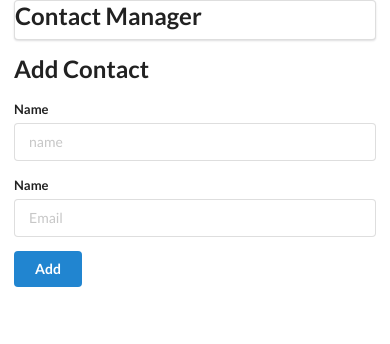
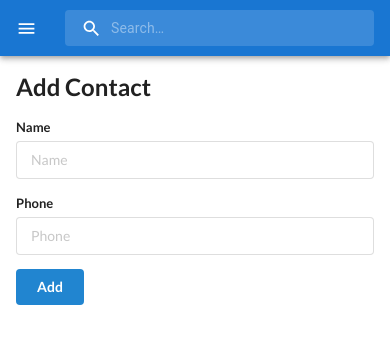
Before and after one commit to HamzaEg/contact-app, a React (Create React App) app: page / in a window 390 px wide. Shown: the top 344 px of the page. Built offline with nearby package versions, Linux system fonts and the light colour scheme.

Commit message:
phone (list, card, serch appbar , ... )

```diff
--- a/package.json
+++ b/package.json
@@ -3,12 +3,17 @@
   "version": "0.1.0",
   "private": true,
   "dependencies": {
+    "@emotion/react": "^11.7.1",
+    "@emotion/styled": "^11.6.0",
+    "@mui/icons-material": "^5.2.5",
+    "@mui/material": "^5.2.5",
     "@testing-library/jest-dom": "^5.16.1",
     "@testing-library/react": "^12.1.2",
     "@testing-library/user-event": "^13.5.0",
     "react": "^17.0.2",
     "react-dom": "^17.0.2",
     "react-scripts": "5.0.0",
+    "uuidv4": "^3.0.1",
     "web-vitals": "^2.1.2"
   },
   "scripts": {
--- a/src/components/AddContact.js
+++ /dev/null
@@ -1,51 +0,0 @@
-import React from 'react';
-
-class AddContact extends React.Component {
-    state = {
-        name: "",
-        email: "",
-    };
-
-    add = (e) => {
-        e.preventDefault();
-        if (this.state.name === "" || this.state.email === "") {
-            alert("All the fields are mandatory!");
-            return
-        }
-        this.props.addContactHandler(this.state)
-        console.log(this.state);
-        this.setState({name:"", email:""});
-    }
-    render(){
-        return (
-            <div className="ui main">
-                <h2>Add Contact</h2>
-                <form className="ui form" onSubmit={this.add}>
-                    <div className="field">
-                        <label>Name</label>
-                        <input
-                        type="text"
-                        name="name"
-                        placeholder="name"
-                        value={this.state.name}
-                        onChange={ (e) => { this.setState ({name: e.target.value})} }
-                        />
-                    </div>
-                    <div className="field">
-                        <label>Name</label>
-                        <input
-                        type="text"
-                        name="email"
-                        placeholder="Email"
-                        value={this.state.email}
-                        onChange={ (e) => { this.setState ({email: e.target.value})} }
-                        />
-                    </div>
-                    <button className="ui button blue">Add</button>
-                </form>
-            </div>
-        );
-    }
-}
-
-export default AddContact;
--- /dev/null
+++ b/src/components/AddPhone.js
@@ -0,0 +1,50 @@
+import React from "react";
+
+class AddPhone extends React.Component {
+  state = {
+    name: "",
+    phone: "",
+  };
+
+  add = (e) => {
+    e.preventDefault();
+    if (this.state.name === "" || this.state.phone === "") {
+      alert("ALl the fields are mandatory!");
+      return;
+    }
+    this.props.addContactHandler(this.state);
+    this.setState({ name: "", phone: "" });
+  };
+  render() {
+    return (
+      <div className="ui main">
+        <h2>Add Contact</h2>
+        <form className="ui form" onSubmit={this.add}>
+          <div className="field">
+            <label>Name</label>
+            <input
+              type="text"
+              name="name"
+              placeholder="Name"
+              value={this.state.name}
+              onChange={(e) => this.setState({ name: e.target.value })}
+            />
+          </div>
+          <div className="field">
+            <label>Phone</label>
+            <input
+              type="text"
+              name="phone"
+              placeholder="Phone"
+              value={this.state.phone}
+              onChange={(e) => this.setState({ phone: e.target.value })}
+            />
+          </div>
+          <button className="ui button blue">Add</button>
+        </form>
+      </div>
+    );
+  }
+}
+
+export default AddPhone;
--- a/src/components/App.js
+++ b/src/components/App.js
@@ -1,24 +1,44 @@
-import React, {useState} from 'react'
+import React, {useState, useEffect} from 'react'
+import { v4 as uuid } from "uuid";
 import './App.css';
-import Header from './Header';
-import AddContact from './AddContact';
-import ContactList from './ContactList';
-
+import SearchAppBar from './SearchAppBar';
+import AddPhone from './AddPhone';
+import PhoneList from './PhoneList';
+import Box from '@mui/material/Box';
 
 function App() {
+  const LOCAL_STORAGE_KEY = "contacts";
   const [contacts, setContacts] = useState([]);
 
   const addContactHandler = (contact) => {
     console.log(contact);
-    setContacts([...contacts, contact]);
+    setContacts([...contacts, {id: uuid(), ...contact }]);
   };
 
+  const removeContactHandler = (id) => {
+    const newContactList = contacts.filter((contact) => {
+      return contact.id !== id;
+    });
+    setContacts(newContactList);
+  };
+
+  useEffect(() => {
+    const retriveContacts = JSON.parse(localStorage.getItem(LOCAL_STORAGE_KEY))
+    if(retriveContacts) setContacts(retriveContacts)
+  }, [])
+
+  useEffect(() => {
+    localStorage.setItem(LOCAL_STORAGE_KEY, JSON.stringify(contacts))
+  }, [contacts])
+
   return (
-    <div className="ui container">
-    <Header />
-    <AddContact addContactHandler={addContactHandler} />
-    <ContactList contacts={contacts} />
-    </div>
+    <Box sx={{ flexGrow: 1}}>
+      <SearchAppBar />
+      <Box sx={{ p: 2 }}>
+      <AddPhone addContactHandler={addContactHandler} />
+      <PhoneList contacts={contacts} getContactId={removeContactHandler}/>
+      </Box>
+    </Box>
   );
 }
 
--- a/src/components/ContactCard.js
+++ /dev/null
@@ -1,21 +0,0 @@
-import React from 'react'
-import user from '../images/user.png'
-
-const CardContact =(props)=>{
-    const { id, name, email} = props.contact;
-    console.log(id)
-
-    return (
-        <div className="item">
-            <img className="ui avatar image" src={user} alt="user" />
-            <div className="content">
-                <div className="header">{name}</div>
-                <div>{email} <i className="trash alternate outline icon"
-            style={{color:"red", marginTop: "7px"}}
-            ></i></div>
-            </div>
-
-        </div>
-    );
-};
- export default CardContact;
--- a/src/components/ContactList.js
+++ /dev/null
@@ -1,17 +0,0 @@
-import React from 'react'
-import ContactCard from './ContactCard'
-
-const ContactList = (props) => {
-
-
-    const renderContactList = props.contacts.map((contact) => {
-        return <ContactCard contact={contact}></ContactCard>;
-    })
-    return (
-        <div className="ui celled list">
-            {renderContactList}
-        </div>
-    );
-}
-
-export default ContactList;
--- a/src/components/Header.js
+++ /dev/null
@@ -1,13 +0,0 @@
-import React from 'react';
-
-const Header = () => {
-    return (
-        <div className="ui fixes menu">
-            <div className="ui container center">
-                <h2>Contact Manager</h2>
-            </div>
-        </div>
-    );
-};
-
-export default Header;
--- /dev/null
+++ b/src/components/PhoneCard.js
@@ -0,0 +1,31 @@
+import React from "react";
+// import user from '../images/user.png'
+import ListItem from "@mui/material/ListItem";
+import ListItemText from "@mui/material/ListItemText";
+import ListItemAvatar from "@mui/material/ListItemAvatar";
+import Avatar from "@mui/material/Avatar";
+import ImageIcon from "@mui/icons-material/Image";
+// import WorkIcon from '@mui/icons-material/Work';
+// import BeachAccessIcon from '@mui/icons-material/BeachAccess';
+
+const CardContact = (props) => {
+  const { id, name, phone } = props.contact;
+
+  return (
+    <ListItem>
+      <ListItemAvatar>
+        <Avatar>
+          <ImageIcon />
+        </Avatar>
+      </ListItemAvatar>
+      <ListItemText primary={name} secondary={phone} />
+      <i className="edit alternate outline icon" style={{color:"blue", marginTop: "7px"}}></i>
+       <i
+        className="trash alternate outline icon"
+        style={{ color: "red", marginTop: "7px" }}
+        onClick={() => props.clickHander(id)}
+      ></i>
+    </ListItem>
+  );
+};
+export default CardContact;
--- /dev/null
+++ b/src/components/PhoneList.js
@@ -0,0 +1,40 @@
+import React from "react";
+import PhoneCard from "./PhoneCard";
+
+const PhoneList = (props) => {
+  console.log(props);
+
+  const deleteConactHandler = (id) => {
+    props.getContactId(id);
+  };
+  const renderPhoneList = props.contacts.map((contact) => {
+    return (
+      <PhoneCard
+        contact={contact}
+        clickHander={deleteConactHandler}
+        key={contact.id}
+      />
+    );
+  });
+  return <div className="ui celled list">{renderPhoneList}</div>;
+};
+
+export default PhoneList;
+
+// import * as React from 'react';
+// import List from '@mui/material/List';
+// import PhoneCard from './PhoneCard';
+
+// const PhoneList = (props) => {
+
+//       const renderPhoneList = props.contacts.map((contact) => {
+//             return <PhoneCard contact={contact} key={contact.id}/>;
+//     })
+//     return (
+//         <List sx={{ width: '100%', maxWidth: 360, bgcolor: 'background.paper' }}>
+//                 {renderPhoneList}
+//         </List>
+//     );
+// }
+
+// export default PhoneList;
--- /dev/null
+++ b/src/components/SearchAppBar.js
@@ -0,0 +1,89 @@
+import * as React from 'react';
+import { styled, alpha } from '@mui/material/styles';
+import AppBar from '@mui/material/AppBar';
+import Box from '@mui/material/Box';
+import Toolbar from '@mui/material/Toolbar';
+import IconButton from '@mui/material/IconButton';
+import Typography from '@mui/material/Typography';
+import InputBase from '@mui/material/InputBase';
+import MenuIcon from '@mui/icons-material/Menu';
+import SearchIcon from '@mui/icons-material/Search';
+
+const Search = styled('div')(({ theme }) => ({
+  position: 'relative',
+  borderRadius: theme.shape.borderRadius,
+  backgroundColor: alpha(theme.palette.common.white, 0.15),
+  '&:hover': {
+    backgroundColor: alpha(theme.palette.common.white, 0.25),
+  },
+  marginLeft: 0,
+  width: '100%',
+  [theme.breakpoints.up('sm')]: {
+    marginLeft: theme.spacing(1),
+    width: 'auto',
+  },
+}));
+
+const SearchIconWrapper = styled('div')(({ theme }) => ({
+  padding: theme.spacing(0, 2),
+  height: '100%',
+  position: 'absolute',
+  pointerEvents: 'none',
+  display: 'flex',
+  alignItems: 'center',
+  justifyContent: 'center',
+}));
+
+const StyledInputBase = styled(InputBase)(({ theme }) => ({
+  color: 'inherit',
+  '& .MuiInputBase-input': {
+    padding: theme.spacing(1, 1, 1, 0),
+    // vertical padding + font size from searchIcon
+    paddingLeft: `calc(1em + ${theme.spacing(4)})`,
+    transition: theme.transitions.create('width'),
+    width: '100%',
+    [theme.breakpoints.up('sm')]: {
+      width: '12ch',
+      '&:focus': {
+        width: '20ch',
+      },
+    },
+  },
+}));
+
+export default function SearchAppBar() {
+  return (
+    <Box sx={{ flexGrow: 1 }}>
+      <AppBar position="static">
+        <Toolbar>
+          <IconButton
+            size="large"
+            edge="start"
+            color="inherit"
+            aria-label="open drawer"
+            sx={{ mr: 2 }}
+          >
+            <MenuIcon />
+          </IconButton>
+          <Typography
+            variant="h6"
+            noWrap
+            component="div"
+            sx={{ flexGrow: 1, display: { xs: 'none', sm: 'block' } }}
+          >
+            Telefonebuch
+          </Typography>
+          <Search>
+            <SearchIconWrapper>
+              <SearchIcon />
+            </SearchIconWrapper>
+            <StyledInputBase
+              placeholder="Search…"
+              inputProps={{ 'aria-label': 'search' }}
+            />
+          </Search>
+        </Toolbar>
+      </AppBar>
+    </Box>
+  );
+}
```
Also changed, not shown: 2 other files (tests, documents, lock files or other folders).
